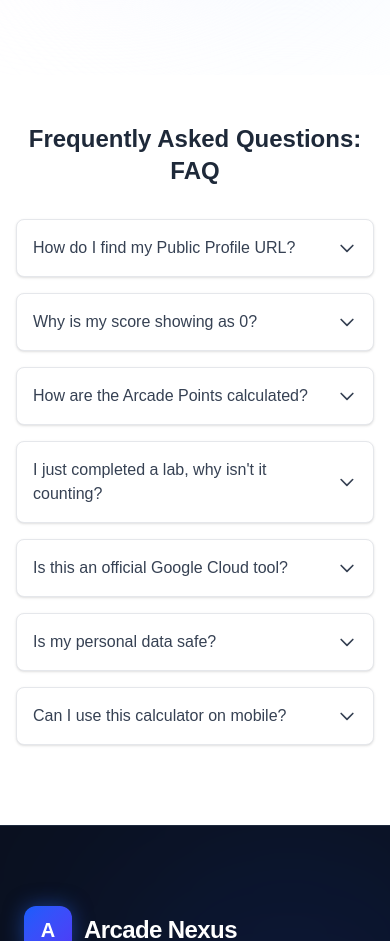
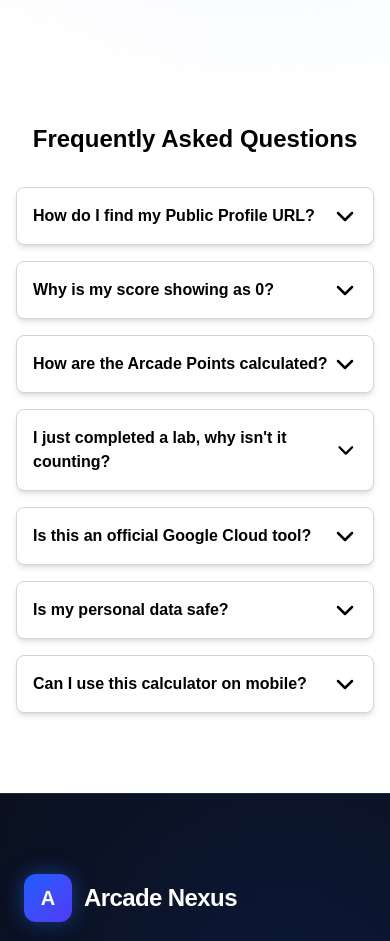
Before and after one commit to M-pixie/my-arcade-project, a Next.js app: page / in a window 390 px wide. Shown: the part 5520-6461 px from the top of the page. Built offline with nearby package versions, Linux system fonts and the light colour scheme; no server answers; the database is empty.

Commit message:
Faq ui change

```diff
--- a/app/components/FAQ.tsx
+++ b/app/components/FAQ.tsx
@@ -2,7 +2,6 @@
 import { useState } from "react";
 
 const faqs = [
-
   {
     question: "How do I find my Public Profile URL?",
     answer: "Navigate to your Google Cloud Skills Boost profile, click the 'Public Profile' button, and copy the URL from your browser. Ensure your profile visibility is set to 'Public'."
@@ -31,7 +30,6 @@ const faqs = [
     question: "Can I use this calculator on mobile?",
     answer: "Absolutely! This tool is fully responsive and works seamlessly on both desktop and mobile devices."
   }
-
 ];
 
 export default function FAQ() {
@@ -39,32 +37,39 @@ export default function FAQ() {
 
   return (
     <div className="max-w-3xl mx-auto px-4 py-12 mb-8">
-      <h2 className="text-2xl font-bold text-center text-gray-800 mb-8">Frequently Asked Questions: FAQ</h2>
+      {/* Heading bhi dark kar di hai */}
+      <h2 className="text-2xl font-bold text-center text-black mb-8">Frequently Asked Questions</h2>
+
       <div className="space-y-4">
         {faqs.map((faq, index) => (
-          <div key={index} className="border border-gray-200 rounded-lg bg-white overflow-hidden shadow-sm">
+          <div key={index} className="border border-gray-300 rounded-lg bg-white overflow-hidden shadow-md hover:shadow-lg transition-shadow duration-200">
             <button
-              className="w-full flex justify-between items-center p-4 text-left font-medium text-gray-700 hover:bg-gray-50 focus:outline-none"
+              className="w-full flex justify-between items-center p-4 text-left focus:outline-none hover:bg-gray-50 transition-colors"
               onClick={() => setOpenIndex(openIndex === index ? null : index)}
             >
-              <span>{faq.question}</span>
+              {/* Question Text: Black aur thoda Bold */}
+              <span className="text-black font-semibold text-base md:text-lg">
+                {faq.question}
+              </span>
+
               <svg
-                className={`w-5 h-5 transform transition-transform duration-200 ${openIndex === index ? "rotate-180" : ""}`}
+                className={`w-6 h-6 text-black transform transition-transform duration-200 ${openIndex === index ? "rotate-180" : ""}`}
                 fill="none"
                 stroke="currentColor"
                 viewBox="0 0 24 24"
               >
-                <path strokeLinecap="round" strokeLinejoin="round" strokeWidth={2} d="M19 9l-7 7-7-7" />
+                <path strokeLinecap="round" strokeLinejoin="round" strokeWidth={2.5} d="M19 9l-7 7-7-7" />
               </svg>
             </button>
 
-            {/* Animation logic for smooth opening */}
+            {/* Animation Logic */}
             <div
               className={`transition-all duration-300 ease-in-out ${
-                openIndex === index ? "max-h-40 opacity-100" : "max-h-0 opacity-0"
+                openIndex === index ? "max-h-96 opacity-100" : "max-h-0 opacity-0"
               } overflow-hidden`}
             >
-              <div className="p-4 bg-gray-50 text-gray-600 text-sm border-t border-gray-100">
+              {/* Answer Text: Dark Gray (Almost Black) aur clear background */}
+              <div className="p-4 bg-gray-100 text-gray-900 font-medium text-sm md:text-base border-t border-gray-200 leading-relaxed">
                 {faq.answer}
               </div>
             </div>
```
